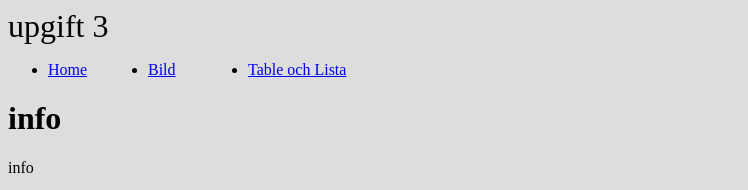
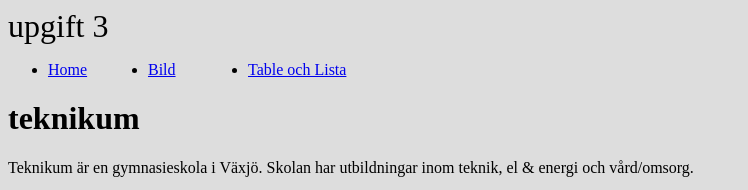
Before and after one commit to jasv2/hemsida-2, a plain HTML site: page index.html in a window 1280 px wide. Shown: the top 190 px of the page, without its empty margins (0-748 px from the left). Drawn offline with Linux system fonts and the light colour scheme; files that its build step writes are made by us from their sources.

Commit message:
Update index.html

```diff
--- a/index.html
+++ b/index.html
@@ -16,8 +16,8 @@
 			</ul>
 		</nav>
 		<main>
-    <h1>info </h1>
-			<P> info</P>
+    <h1>teknikum</h1>
+			<P> Teknikum är en gymnasieskola i Växjö. Skolan har utbildningar inom teknik, el & energi och vård/omsorg.</P>
 			<img src="teknikum.png" alt="1">
 
 		</main>
```
